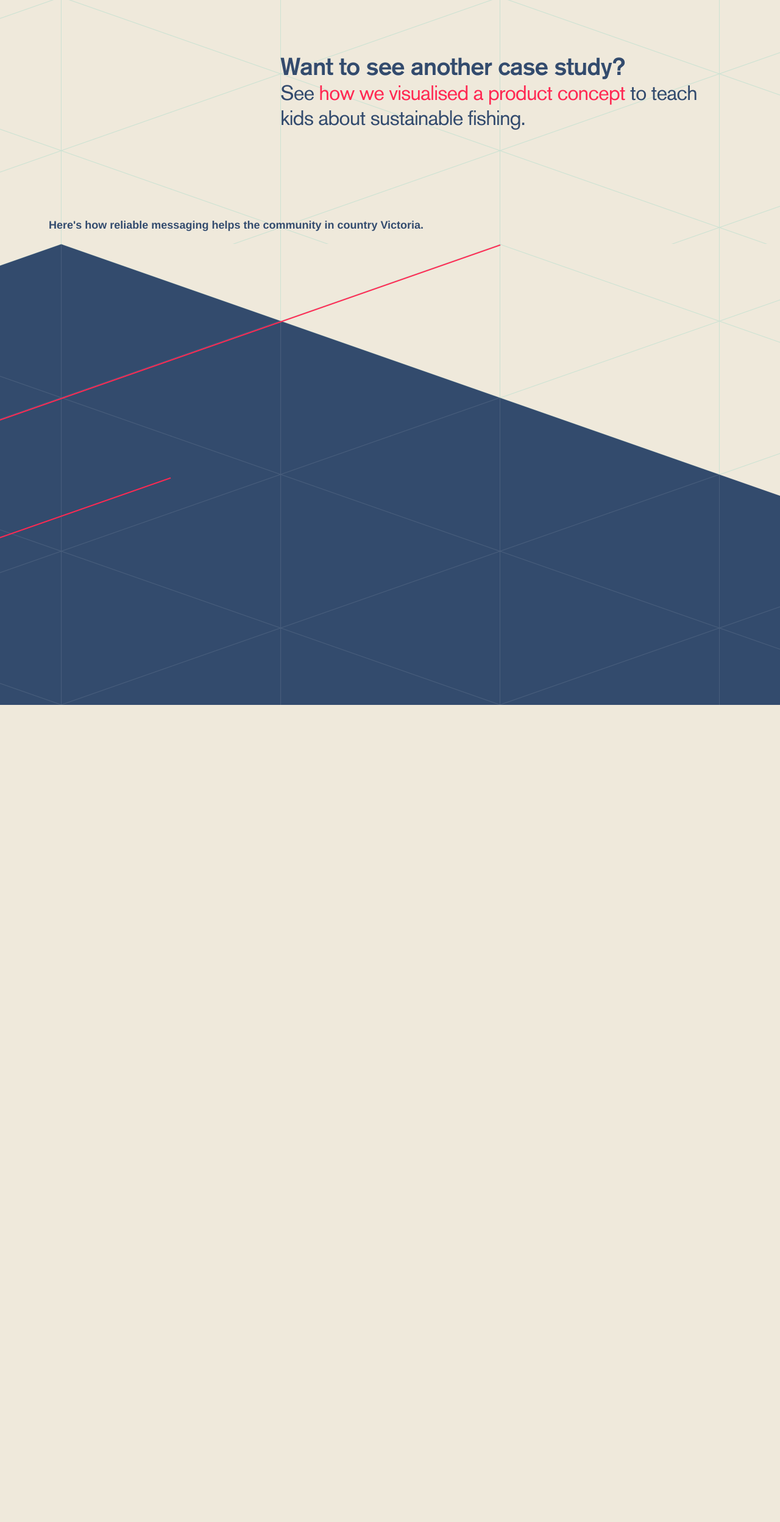
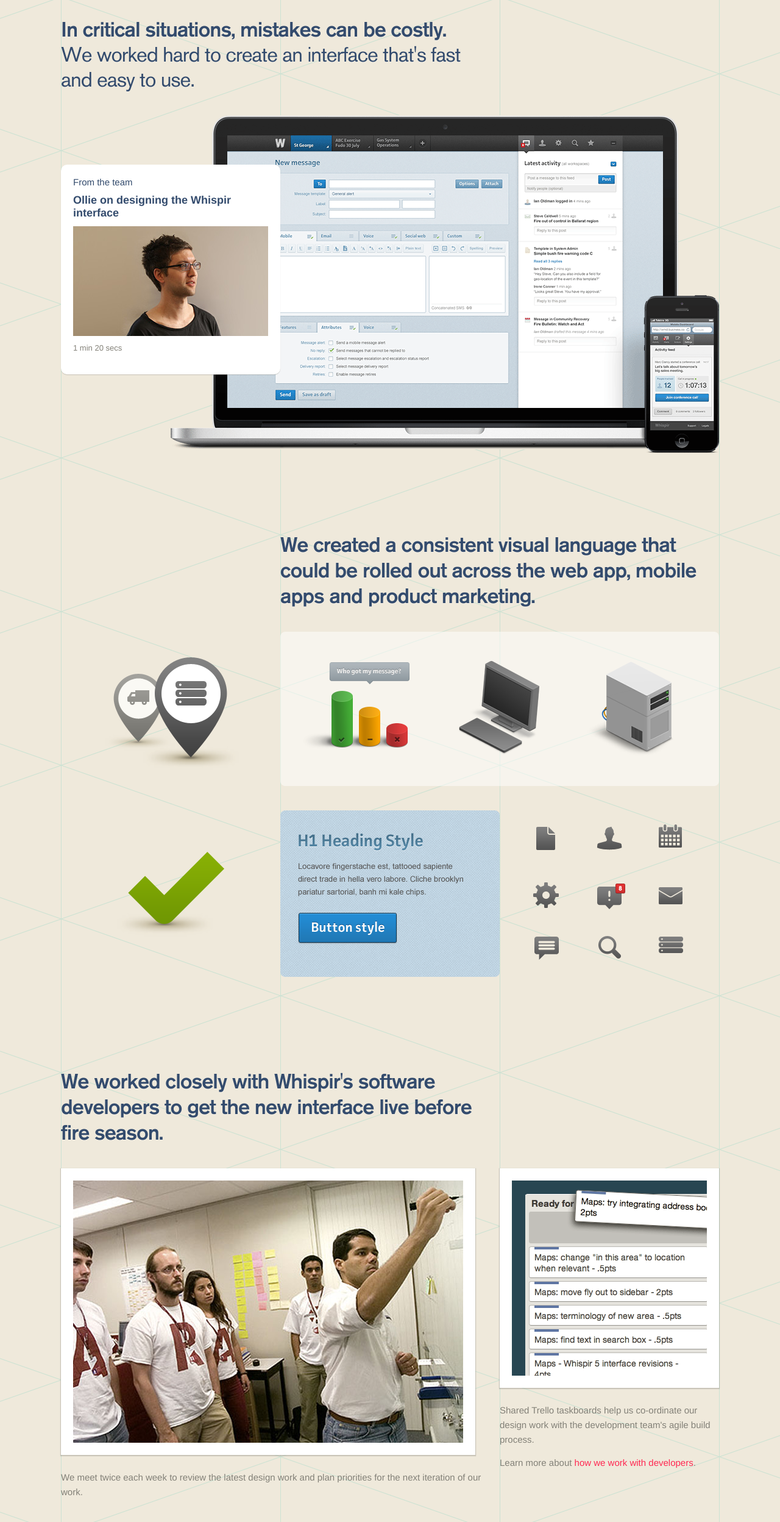
Before and after one commit to pixelnourish/NavyWebsite, a plain HTML site: page case-studies/whispir.html in a window 1280 px wide. Shown: the part 2651-5147 px from the top of the page at 61% size. Before the commit the page ends 3807 px from the top, so only its background shows below. Drawn offline with nearby package versions, Linux system fonts and the light colour scheme.

Commit message:
Whispir page completed
Just need to do video elements, once I hear back from Marc.

```diff
--- a/assets/css/general.css
+++ b/assets/css/general.css
@@ -301,6 +301,7 @@ footer {
 		}
 #case-w { background-position: center 126px; }
 #case-w #intro { background-image: url(../img/bg_intro-beige_divide02.png) }
+#case-w #content { padding-top: 32px; }
 #case-w header {
 	background: url(../img/bg_header-case_whispir.png) no-repeat center 0;
 	min-height: 757px;
--- a/case-studies/whispir.html
+++ b/case-studies/whispir.html
@@ -252,8 +252,76 @@
             	<div class="bg">
                     <div class="container">
 
+                        <div class="row h845">
+                        	<div class="span8">
+                            	<h3 class="h1">
+                                	<strong>In critical situations, mistakes can be costly.</strong><br />
+                                    We worked hard to create an interface that's fast and easy to use.
+                                </h3>
+                            </div>
 
-                        <div class="row prel h270">
+                            <div class="span12 prel">
+                                <img src="../assets/img/gr_whispir-devices.png" alt="Whispir interface" class="pull-right" />
+                                <aside class="video-exp pull-left">
+                                	<div class="inner">
+                                		<p class="h6">From the team</p>
+                                        <h3 class="">Ollie on designing the Whispir interface</h3>
+                                        <img src="../assets/img/img_video-still-ollie.jpg" alt="Ollie video" class="video" />
+                                        <p class="sml">1 min 20 secs</p>
+                                    </div>
+                                </aside>
+                            </div>
+                        </div><!-- [END] .row -->
+
+                        <div class="row h880">
+                        	<div class="span8 offset4">
+                            	<h4 class="h1">
+                                	<strong>
+                                    	We created a consistent visual language that could be rolled out across the web app, mobile apps and product marketing.
+                                    </strong>
+                                </h4>
+                            </div>
+                            <div class="span12 gr-row">
+                                <img src="../assets/img/gr_whispir-visual-lang_01.png" alt="" />
+                                <img src="../assets/img/gr_whispir-visual-lang_02.png" alt="" />
+                            </div>
+                            <div class="span12 gr-row">
+                                <img src="../assets/img/gr_whispir-visual-lang_03.png" alt="" />
+                                <img src="../assets/img/gr_whispir-visual-lang_04.png" alt="" />
+                                <img src="../assets/img/gr_whispir-visual-lang_05.png" alt="" />
+                            </div>
+                        </div><!-- [END] .row -->
+
+                        <div class="row h850">
+                        	<div class="span8">
+                            	<h3 class="h1">
+                                	<strong>
+                                    	We worked closely with Whispir's software developers to get the new interface live before fire season.
+                                    </strong>
+                                </h3>
+                            </div>
+                            <div class="clear">&nbsp;</div>
+
+                            <div class="span8">
+                            	<img src="../assets/img/img_whispir_developers.jpg" alt="Whispir Developers" class="polaroid" />
+                                <p>
+                                	We meet twice each week to review the latest design work and plan priorities for the next iteration of our work.
+                                </p>
+                            </div>
+                            <div class="span4-5">
+                            	<img src="../assets/img/img_whispir-trello.png" alt="Trello taskboards" class="polaroid" />
+                                <p>
+                                	Shared Trello taskboards help us co-ordinate our design work with the development team's agile build process.
+                                </p>
+                                <p>
+                                	Learn more about
+                                    <a href="#" title="">how we work with developers</a>.
+                                </p>
+                            </div>
+                        </div><!-- [END] .row -->
+
+
+                        <div class="row prel h415">
                         	<div class="span8 offset4">
                             	<h1>
                                 	<strong>Want to see another case study? </strong><br />
@@ -263,12 +331,6 @@
                                 </h1>
                             </div>
                         </div><!-- [END] .row -->
-
-                        <div class="row">
-                        	<h2 class="h3">Here's how reliable messaging helps the community in country Victoria.</h2>
-                        </div>
-
-           				<b class="line_pink01"></b>
 
                     </div><!-- [END] .container -->
                 </div>
```
Also changed, not shown: README.txt, assets/css/all-styles.css, assets/img/gr_whispir-devices.png (added), assets/img/gr_whispir-visual-lang_01.png (added), assets/img/gr_whispir-visual-lang_02.png (added), assets/img/gr_whispir-visual-lang_03.png (added), assets/img/gr_whispir-visual-lang_04.png (added), assets/img/gr_whispir-visual-lang_05.png (added), assets/img/img_video-still-ollie.jpg (added), assets/img/img_whispir-trello.png (added), assets/img/img_whispir_developers.jpg (added).
